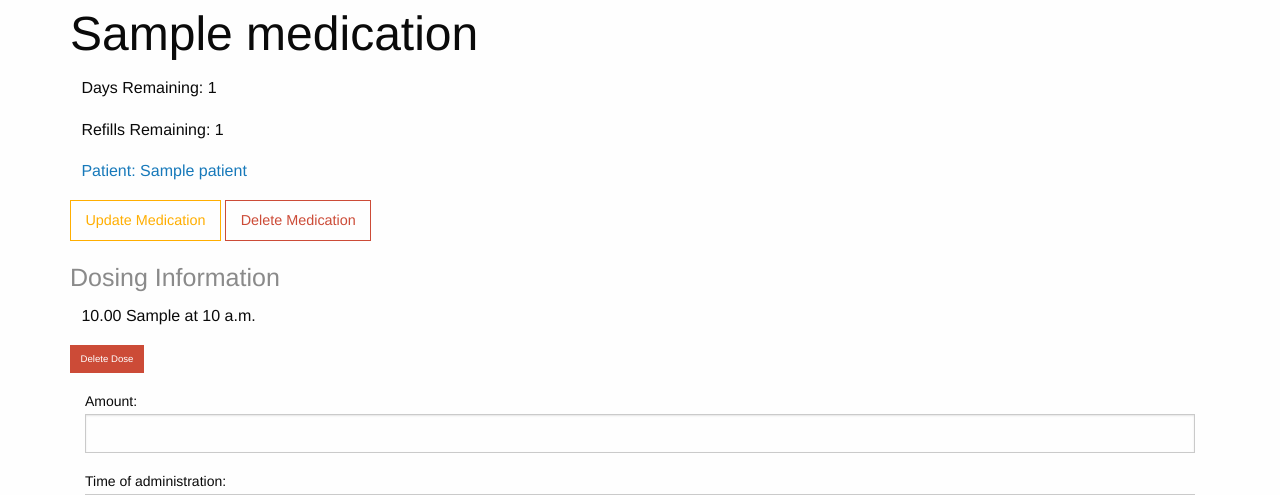
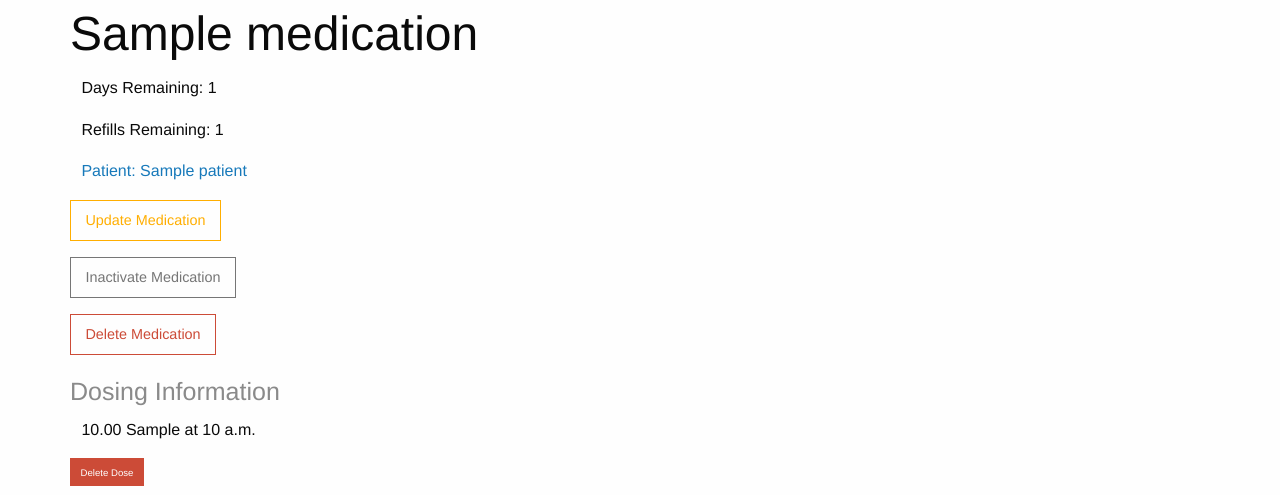
Before and after one commit to ambertav/medication_tracker, a Django app: page /medications/1/ in a window 1280 px wide. Shown: the part 64-559 px from the top of the page. Run offline with Django 4.2, Linux system fonts and the light colour scheme; a user stored in the database is signed in; tables that the repository leaves empty hold one stand-in row (values such as "Sample post"); some libraries are stand-ins or nearby versions.

Commit message:
adds delete dose and inactivate/activate medications

```diff
--- a/main_app/templates/medications/medication_detail.html
+++ b/main_app/templates/medications/medication_detail.html
@@ -16,6 +16,17 @@
             <p>Patient: {{ medication.patient }}</p>
         </a>
         <a href="{% url 'medication_update' medication.id %}" class="hollow button warning">Update Medication</a>
+        {% if medication.is_active == True %}
+        <form action="{% url 'medication_inactivate' medication.id %}" method="POST">
+            {% csrf_token %}
+            <input type="submit" value="Inactivate Medication" class="hollow button secondary">
+        </form>
+        {% else %}
+        <form action="{% url 'medication_activate' medication.id %}" method="POST">
+            {% csrf_token %}
+            <input type="submit" value="Activate Medication" class="hollow button secondary">
+        </form>
+        {% endif %}
         <a href="{% url 'medication_delete' medication.id %}" class="hollow button alert">Delete Medication</a>
     </div>
     <div>
--- a/main_app/urls.py
+++ b/main_app/urls.py
@@ -9,11 +9,16 @@ urlpatterns = [
     path('patients/<int:pk>/update/', views.PatientUpdate.as_view(), name='patient_update'),
     path('patients/<int:pk>/delete/', views.PatientDelete.as_view(), name='patient_delete'),
 
-    path('medications/<int:medication_id>/dose/create/', views.dose_create, name='dose_create'),
     path('medications/<int:medication_id>/', views.medication_detail, name='medication_detail'),
     path('medications/create/', views.medication_create, name='medication_create'),
     path('medications/<int:pk>/update/', views.MedicationUpdate.as_view(), name='medication_update'),
     path('medications/<int:pk>/delete/', views.MedicationDelete.as_view(), name='medication_delete'),
 
+    path('medications/<int:medication_id>/inactivate/', views.medication_inactivate, name='medication_inactivate'),
+    path('medications/<int:medication_id>/activate/', views.medication_activate, name='medication_activate'),
+
+    path('medications/<int:medication_id>/dose/create/', views.dose_create, name='dose_create'),
+    path('medications/<int:medication_id>/dose/<int:dose_id>/delete/', views.dose_delete, name='dose_delete'),
+
     path('accounts/signup/', views.signup, name='signup'),
 ]
--- a/main_app/views.py
+++ b/main_app/views.py
@@ -8,6 +8,8 @@ from django.contrib.auth.mixins import LoginRequiredMixin
 
 from .models import Patient, Medication, Dose
 from .forms import MedForm, DoseInlineFormset
+
+from datetime import date
 
 # Create your views here.
 
@@ -27,7 +29,7 @@ def signup (request) :
     # handling GET request
     form = UserCreationForm()
     return render(request, 'registration/signup.html', {
-        'form': form
+        'form': form,
     })
 
 
@@ -36,7 +38,7 @@ def signup (request) :
 def patient_list (request) :
     patients = Patient.objects.filter(user=request.user).order_by('name')
     return render(request, 'patients/patient_list.html', {
-        'patients': patients
+        'patients': patients,
     })
 
 @login_required
@@ -44,6 +46,7 @@ def patient_detail (request, patient_id) :
     patient = Patient.objects.filter(user=request.user).get(id=patient_id)
     return render(request, 'patients/patient_detail.html', {
         'patient': patient,
+        'date': date,
     })
 
 class PatientCreate (LoginRequiredMixin, CreateView) :
@@ -71,14 +74,14 @@ class PatientDelete (LoginRequiredMixin, DeleteView) :
 
 
 # medication views
-
 @login_required
 def medication_detail (request, medication_id) :
     medication = Medication.objects.filter(user=request.user).get(id=medication_id)
     dose_form = DoseInlineFormset()
     return render(request, 'medications/medication_detail.html', {
         'medication': medication,
-        'dose_form': dose_form
+        'dose_form': dose_form,
+        'date': date,
     })
 
 @login_required
@@ -88,11 +91,18 @@ def medication_create (request) :
         dose_form = DoseInlineFormset(request.POST)
         med_form = MedForm(request.POST)
         if med_form.is_valid() and dose_form.is_valid () :
+            # if med_form.instance.day_supply == None :
+            #     times_per_day = 24 / dose_form.time_interval
+            #     amount_per_day = dose_form.amount * times_per_day
+            #     day_supply = med_form.instance.quantity / amount_per_day
+            #     med_form.instance.day_supply = day_supply
             med_form.instance.user = request.user
             instance = med_form.save()
             dose_form.instance = instance
             dose_form.save()
-            return redirect('patient_list')
+            return redirect('patient_detail', {
+                'patient_id': instance.patient.id
+                })
 
     # handling GET request
     med_form = MedForm()
@@ -103,17 +113,23 @@ def medication_create (request) :
     })
 
 @login_required
-def dose_create (request, medication_id) :
-    dose_form = DoseInlineFormset(request.POST)
+def medication_inactivate (request, medication_id) :
+    medication = Medication.objects.get(id=medication_id)
+    medication.is_active = False
+    medication.inactive_date = date.today().isoformat()
+    medication.save()
+    return redirect('patient_detail', patient_id=medication.patient.id)
 
-    if dose_form.is_valid () :
-        dose_form.instance = Medication.objects.get(id=medication_id)
-        dose_form.save()
-
-    return redirect('medication_detail', medication_id=medication_id)
+@login_required
+def medication_activate (request, medication_id) :
+    medication = Medication.objects.get(id=medication_id)
+    medication.is_active = True
+    medication.inactive_date = None
+    medication.save()
+    return redirect('patient_detail', patient_id=medication.patient.id)
 
 class MedicationUpdate (LoginRequiredMixin, UpdateView) :
-    fields = ('name', 'day_supply')
+    fields = ('name', 'quantity', 'unit', 'day_supply', 'start_date', 'refills', 'patient')
     template_name = 'medications/medication_form.html'
 
     def get_queryset (self) :
@@ -128,3 +144,29 @@ class MedicationDelete (LoginRequiredMixin, DeleteView) :
     def get_success_url (self) :
         patient = self.object.patient
         return reverse_lazy('patient_detail', kwargs={'patient_id':patient.id})
+
+
+# dose views
+@login_required
+def dose_create (request, medication_id) :
+    dose_form = DoseInlineFormset(request.POST)
+
+    if dose_form.is_valid () :
+        dose_form.instance = Medication.objects.get(id=medication_id)
+        dose_form.save()
+
+    return redirect('medication_detail', medication_id=medication_id)
+
+@login_required
+def dose_delete (request, medication_id, dose_id) :
+    dose = Dose.objects.get(id=dose_id)
+    medication = Medication.objects.get(id=medication_id)
+
+    if request.method == 'POST' :
+        dose.delete()
+        return redirect('medication_detail', medication_id=medication.id)
+
+    return render(request, 'doses/dose_confirm_delete.html', {
+        'dose': dose,
+        'medication': medication
+    })
```
Also changed, not shown: main_app/templates/doses/dose_confirm_delete.html (added, +17 -0 lines), main_app/templates/patients/patient_detail.html (+6 -3 lines).
